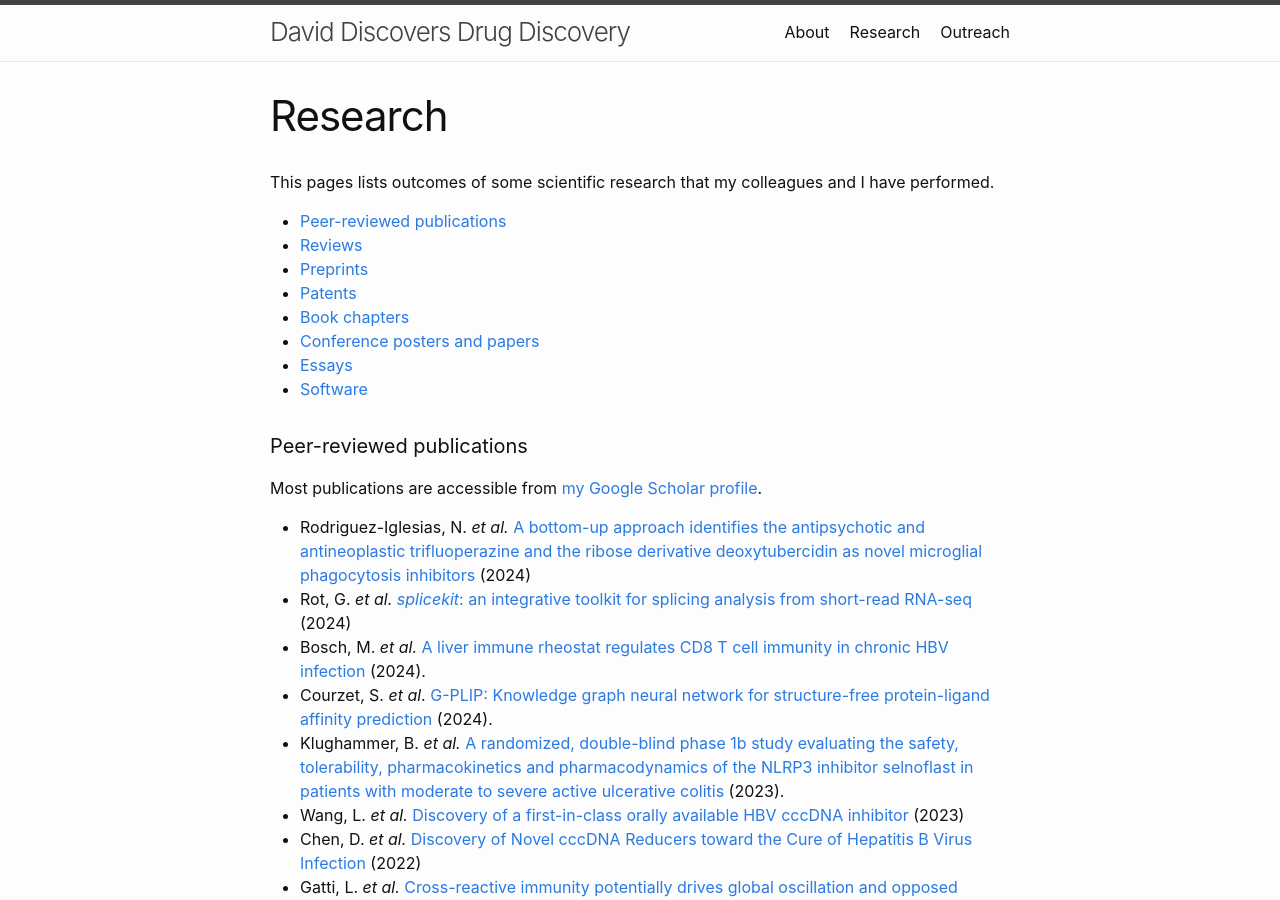
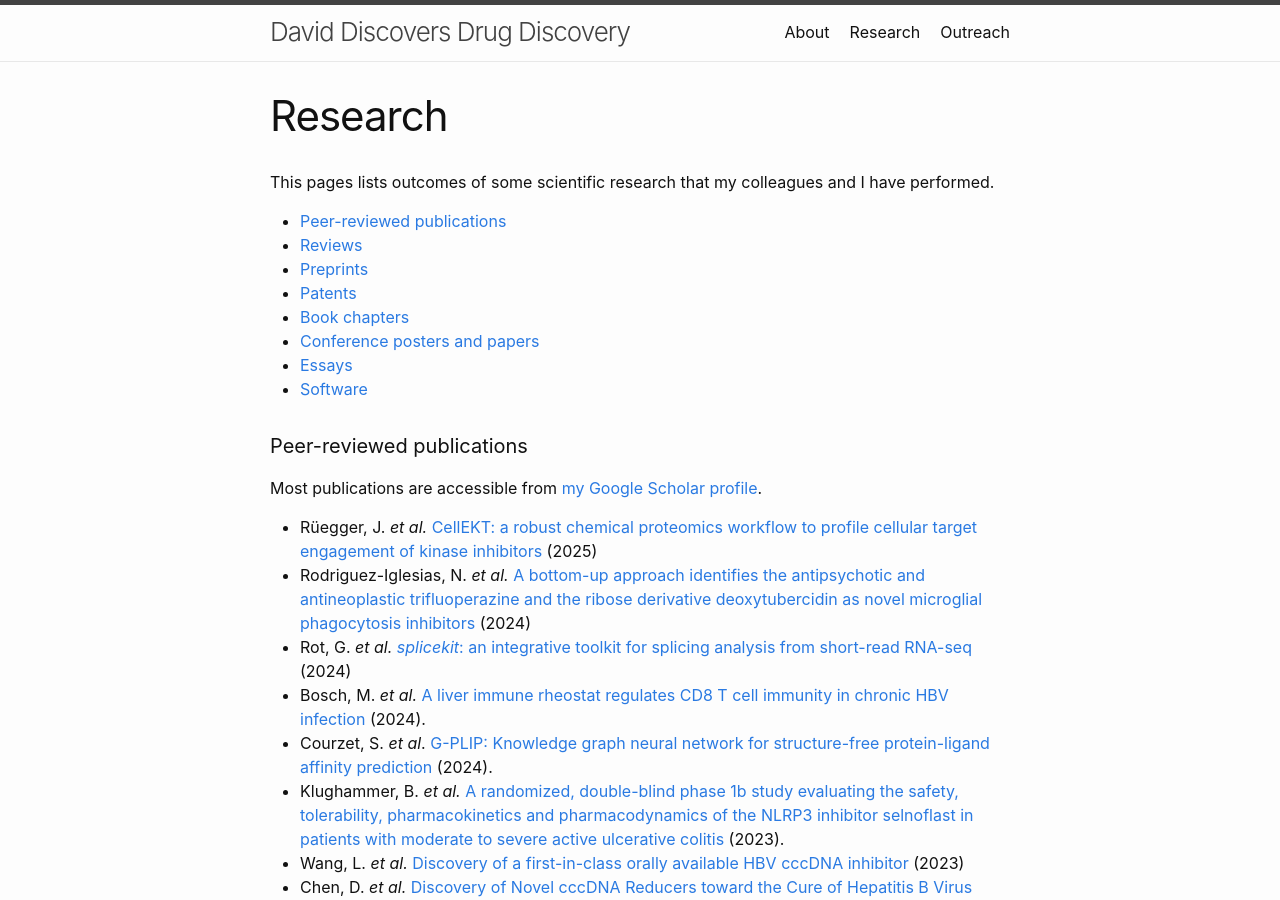
Before and after one commit to Accio/accio.github.io, a Jekyll site: the page built from _pages/research.md, in a window 1280 px wide and 900 px high. Built offline with Jekyll 4.4.1, drawn with Linux system fonts in a browser that asks for light colours.

Commit message:
adding CellEKT

```diff
--- a/_pages/research.md
+++ b/_pages/research.md
@@ -23,6 +23,7 @@ This pages lists outcomes of some scientific research that my colleagues and I h
 
 Most publications are accessible from [my Google Scholar profile](https://scholar.google.com/citations?user=ths6zX0AAAAJ&hl=en).
 
+* Rüegger, J. *et al.* [CellEKT: a robust chemical proteomics workflow to profile cellular target engagement of kinase inhibitors](https://doi.org/10.1016/j.mcpro.2025.100961) (2025)
 * Rodriguez-Iglesias, N. *et al.* [A bottom-up approach identifies the antipsychotic and antineoplastic trifluoperazine and the ribose derivative deoxytubercidin as novel microglial phagocytosis inhibitors](https://doi.org/10.1002/glia.24637) (2024)
 * Rot, G. *et al.* [*splicekit*: an integrative toolkit for splicing analysis from short-read RNA-seq](https://academic.oup.com/bioinformaticsadvances/article/4/1/vbae121/7735317) (2024)
 * Bosch, M. *et al.* [A liver immune rheostat regulates CD8 T cell immunity in chronic HBV infection](https://doi.org/10.1038/s41586-024-07630-7) (2024).
```
